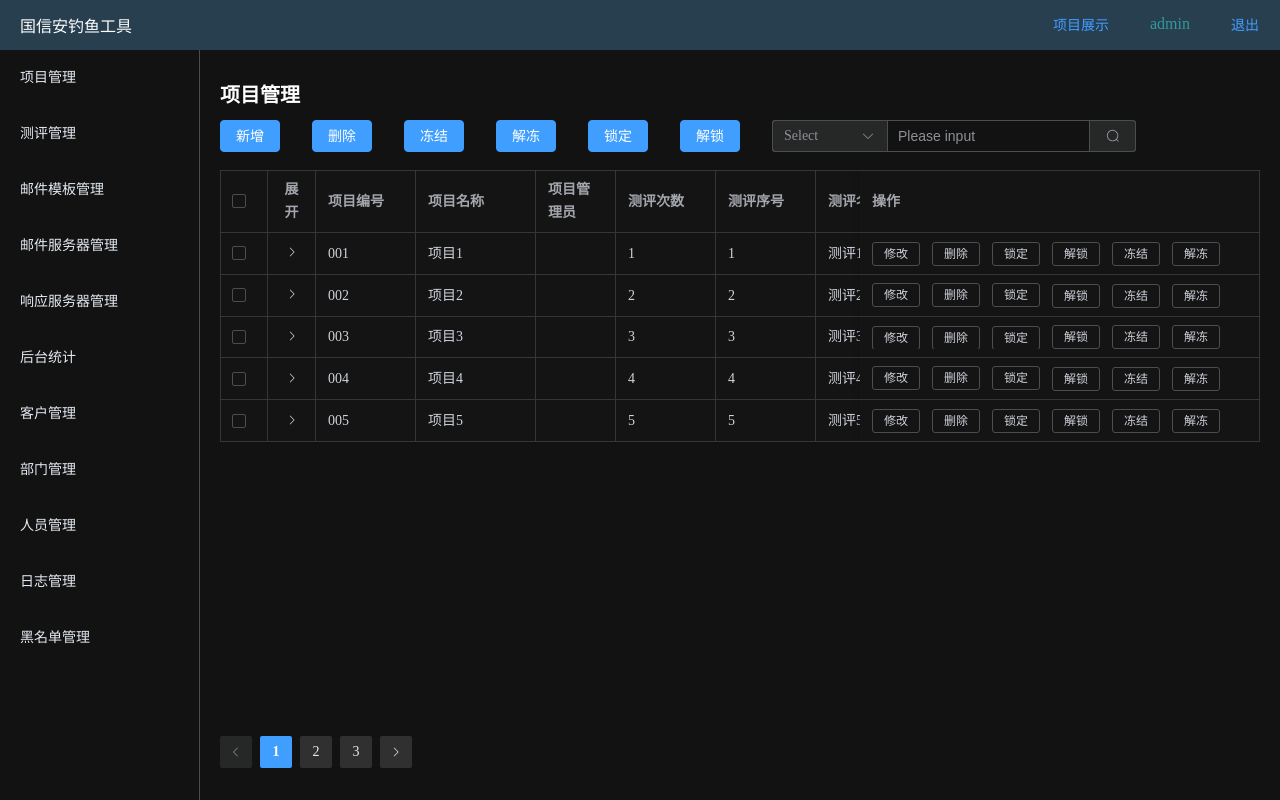
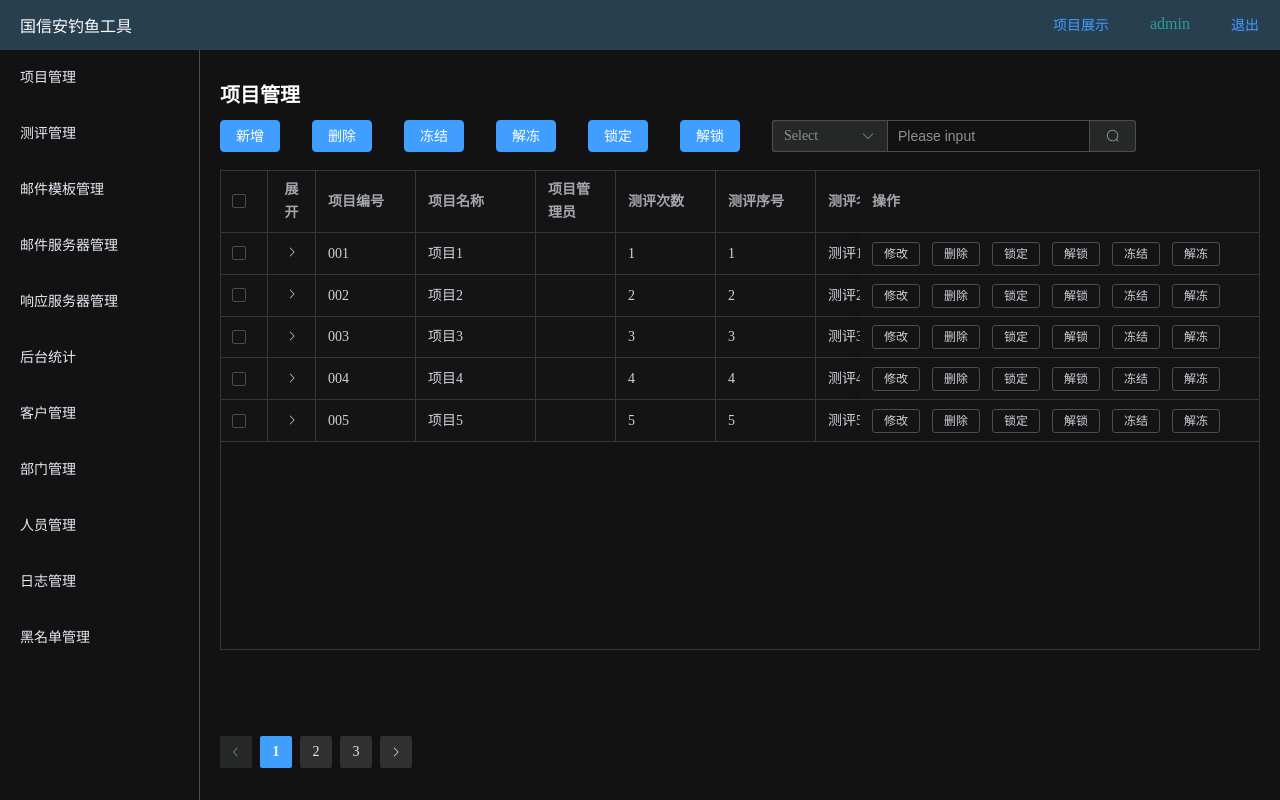
Before and after one commit to Worthyoy/shixi, a Vue app: page /home/projectManagement in a window 1280 px wide. Built offline with nearby package versions, Linux system fonts and the light colour scheme.

Commit message:
fixed expand

```diff
--- a/src/views/ProjectManagement.vue
+++ b/src/views/ProjectManagement.vue
@@ -45,7 +45,7 @@
         </el-form>
         <!-- 基于elementplus，table表格，表格内容为项目编号、项目名称、测评次数、测评序号、测评名称、测评类别、操作（暂停、恢复、删除、锁定、解锁、报告生成、报告更新、下载） -->
         <el-table ref="multipleTableRef" :row-key="getRowKeys" @selection-change="handleSelectionChange"
-            :data="currentTableData" class="table" border width="100%">
+            :data="currentTableData" class="table" :border="true" width="100%">
             <el-table-column fixed type="selection" />
             <el-table-column fixed type="expand" label="展开">
                 <!-- 展开后显示项目下的任务 -->
@@ -257,7 +257,7 @@ const multipleSelection = ref([])
 const select_order_number = ref('')
 const select_orderId = ref([])
 const getRowKeys = (row) => {
-    return row.id;
+    return row.projectNumber;
 }
 const handleSelectionChange = (val) => {
     // 来回切换页面，也保留上次选中情况
@@ -406,6 +406,10 @@ const getSearchinfo = () => { }
     margin-bottom: 20px;
 }
 
+.table {
+    height: 60vh;
+}
+
 .input-with-select .el-input-group__prepend {
     background-color: var(--el-fill-color-blank);
 }
```
